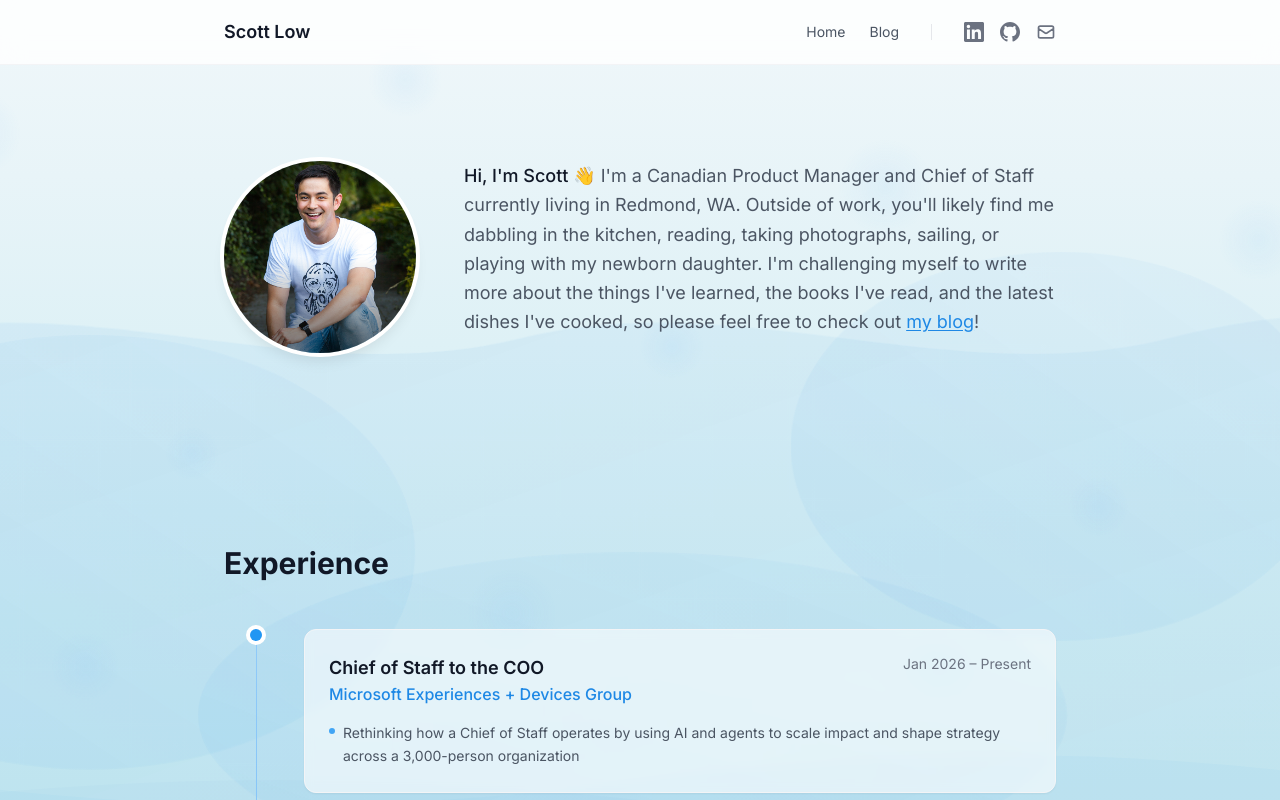
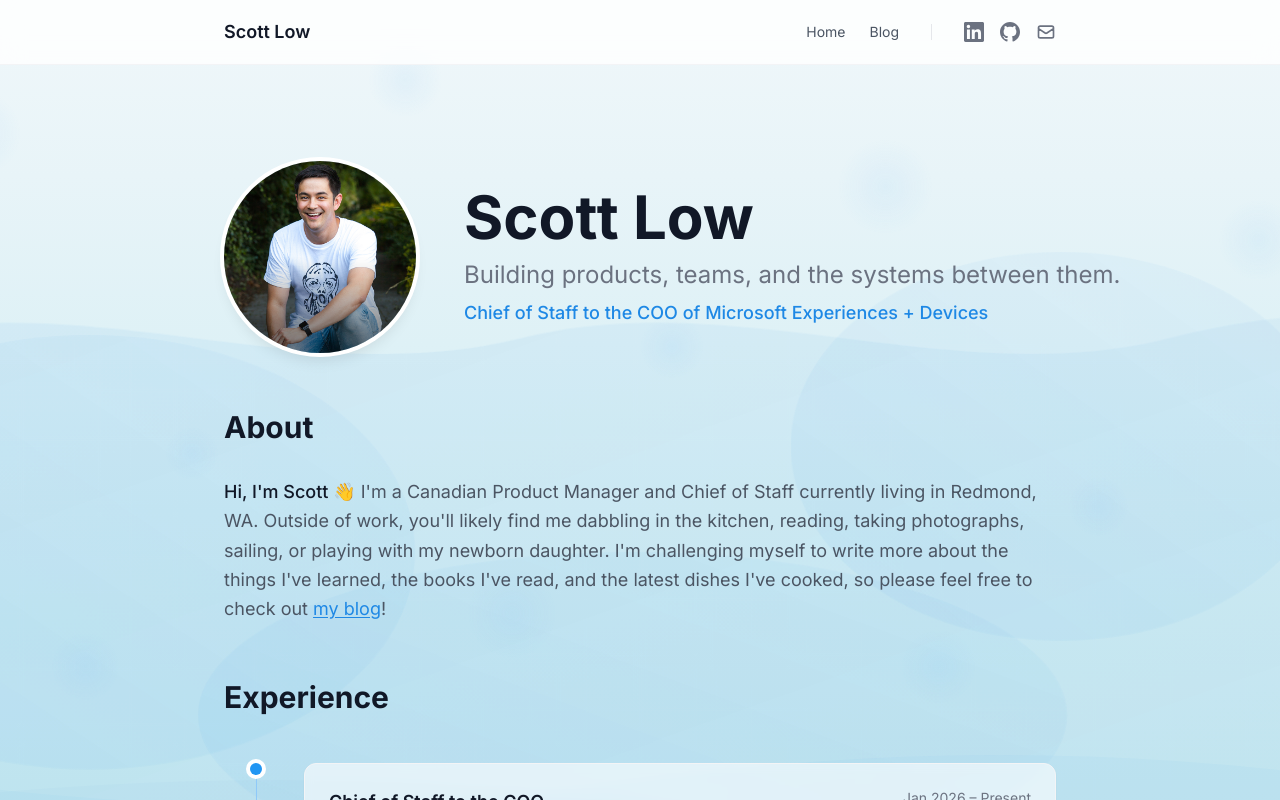
Before and after one commit to scottlow/scott-low.com, a Next.js app: page / in a window 1280 px wide. Shown: the top 800 px of the page. Built offline with nearby package versions, Linux system fonts and the light colour scheme.

Commit message:
Updated homepage

```diff
--- a/app/page.tsx
+++ b/app/page.tsx
@@ -9,6 +9,9 @@ export default function Home() {
       <ParallaxBackground />
       <ProfileSection
         name={profileData.name}
+        tagline={profileData.tagline}
+        jobTitle={profileData.jobTitle}
+        company={profileData.company}
         bio={profileData.bio}
         imageSrc={profileData.imageSrc}
       />
--- a/components/ProfileSection.tsx
+++ b/components/ProfileSection.tsx
@@ -3,19 +3,28 @@ import Link from 'next/link';
 
 interface ProfileSectionProps {
   name: string;
+  tagline: string;
+  jobTitle: string;
   bio: string;
   imageSrc: string;
 }
 
-export default function ProfileSection({ name, bio, imageSrc }: ProfileSectionProps) {
+export default function ProfileSection({
+  name,
+  tagline,
+  jobTitle,
+  bio,
+  imageSrc,
+}: ProfileSectionProps) {
   const [greeting, rest] = bio.split(' I\'m a');
   const [beforeBlog, afterBlog] = rest ? (' I\'m a' + rest).split('my blog') : ['', ''];
 
   return (
-    <section className="py-16 sm:py-24">
+    <section className="pt-16 sm:pt-24 pb-4 sm:pb-6">
       <div className="max-w-4xl mx-auto px-4 sm:px-6 lg:px-8">
-        <div className="flex flex-col sm:flex-row items-center sm:items-start gap-8 sm:gap-12">
-          {/* Profile Image */}
+        {/* Hero: Photo, Name, Tagline, Title */}
+        <div className="flex flex-col sm:flex-row items-center gap-8 sm:gap-12 mb-10 sm:mb-14">
+          {/* Photo */}
           <div className="flex-shrink-0">
             <div className="relative w-40 h-40 sm:w-48 sm:h-48 rounded-full overflow-hidden ring-4 ring-white shadow-lg">
               <Image
@@ -28,17 +37,33 @@ export default function ProfileSection({ name, bio, imageSrc }: ProfileSectionPr
             </div>
           </div>
 
-          {/* Bio Content */}
-          <div className="flex-1 text-center sm:text-left">
-            <p className="text-lg text-gray-600 leading-relaxed max-w-2xl">
-              <span className="font-medium text-gray-900">{greeting}</span>
-              {beforeBlog}
-              <Link href="/blog" className="text-accent-600 hover:text-accent-700 underline underline-offset-2">
-                my blog
-              </Link>
-              {afterBlog}
+          {/* Name, Tagline, Title */}
+          <div className="text-center sm:text-left">
+            <h1 className="text-4xl sm:text-5xl lg:text-6xl font-bold text-gray-900 mb-3">
+              {name}
+            </h1>
+            <p className="text-lg sm:text-xl lg:text-2xl text-gray-500 mb-2 whitespace-nowrap">
+              {tagline}
+            </p>
+            <p className="text-lg text-accent-600 font-medium">
+              {jobTitle}
             </p>
           </div>
+        </div>
+
+        {/* About Section */}
+        <div>
+          <h2 className="text-2xl sm:text-3xl font-bold text-gray-900 mb-8 text-center sm:text-left">
+            About
+          </h2>
+          <p className="text-lg text-gray-600 leading-relaxed text-center sm:text-left">
+            <span className="font-medium text-gray-900">{greeting}</span>
+            {beforeBlog}
+            <Link href="/blog" className="text-accent-600 hover:text-accent-700 underline underline-offset-2">
+              my blog
+            </Link>
+            {afterBlog}
+          </p>
         </div>
       </div>
     </section>
--- a/components/ResumeTimeline.tsx
+++ b/components/ResumeTimeline.tsx
@@ -14,7 +14,7 @@ interface ResumeTimelineProps {
 
 export default function ResumeTimeline({ items }: ResumeTimelineProps) {
   return (
-    <section className="py-16 sm:py-24">
+    <section className="pt-6 sm:pt-8 pb-16 sm:pb-24">
       <div className="max-w-4xl mx-auto px-4 sm:px-6 lg:px-8">
         <h2 className="text-2xl sm:text-3xl font-bold text-gray-900 mb-12 text-center sm:text-left">
           Experience
--- a/lib/resume-data.ts
+++ b/lib/resume-data.ts
@@ -85,6 +85,8 @@ export const resumeData: TimelineItem[] = [
 
 export const profileData = {
   name: 'Scott Low',
+  tagline: 'Building products, teams, and the systems between them.',
+  jobTitle: 'Chief of Staff to the COO of Microsoft Experiences + Devices',
   bio: "Hi, I'm Scott 👋 I'm a Canadian Product Manager and Chief of Staff currently living in Redmond, WA. Outside of work, you'll likely find me dabbling in the kitchen, reading, taking photographs, sailing, or playing with my newborn daughter. I'm challenging myself to write more about the things I've learned, the books I've read, and the latest dishes I've cooked, so please feel free to check out my blog!",
   imageSrc: '/images/profile-img.jpg',
 };
```
